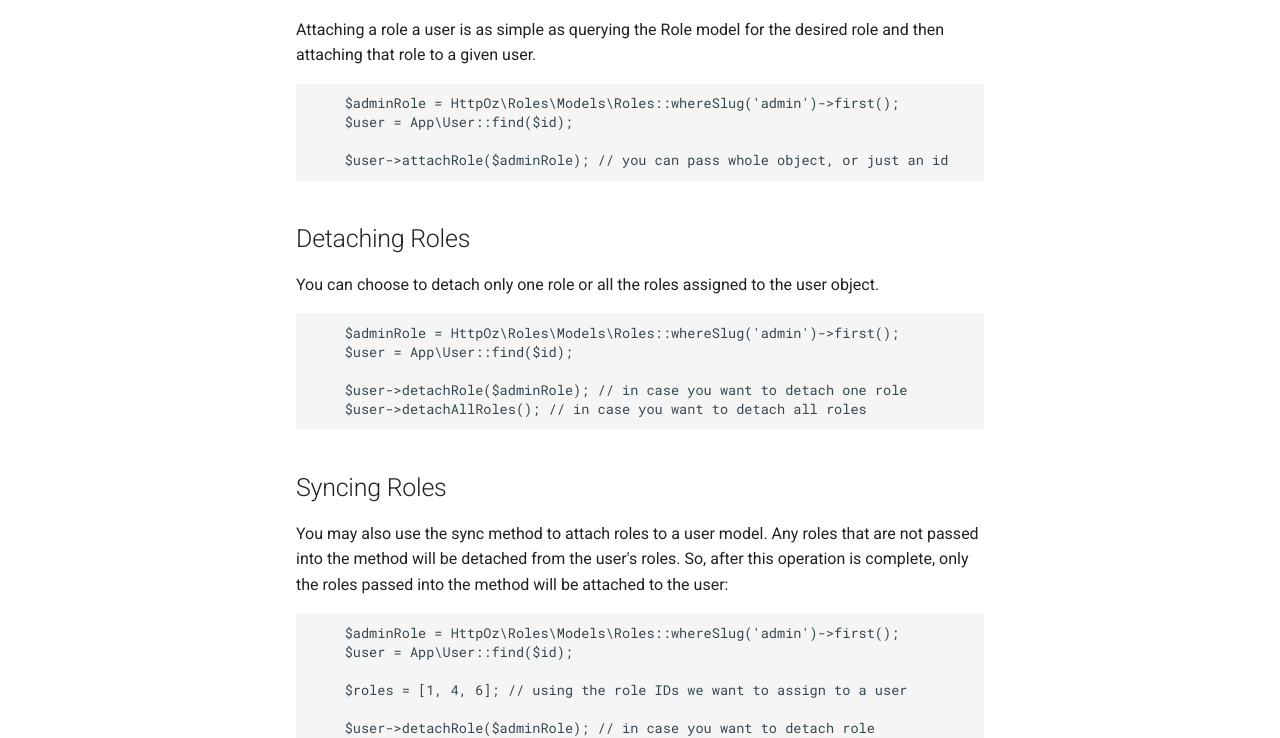
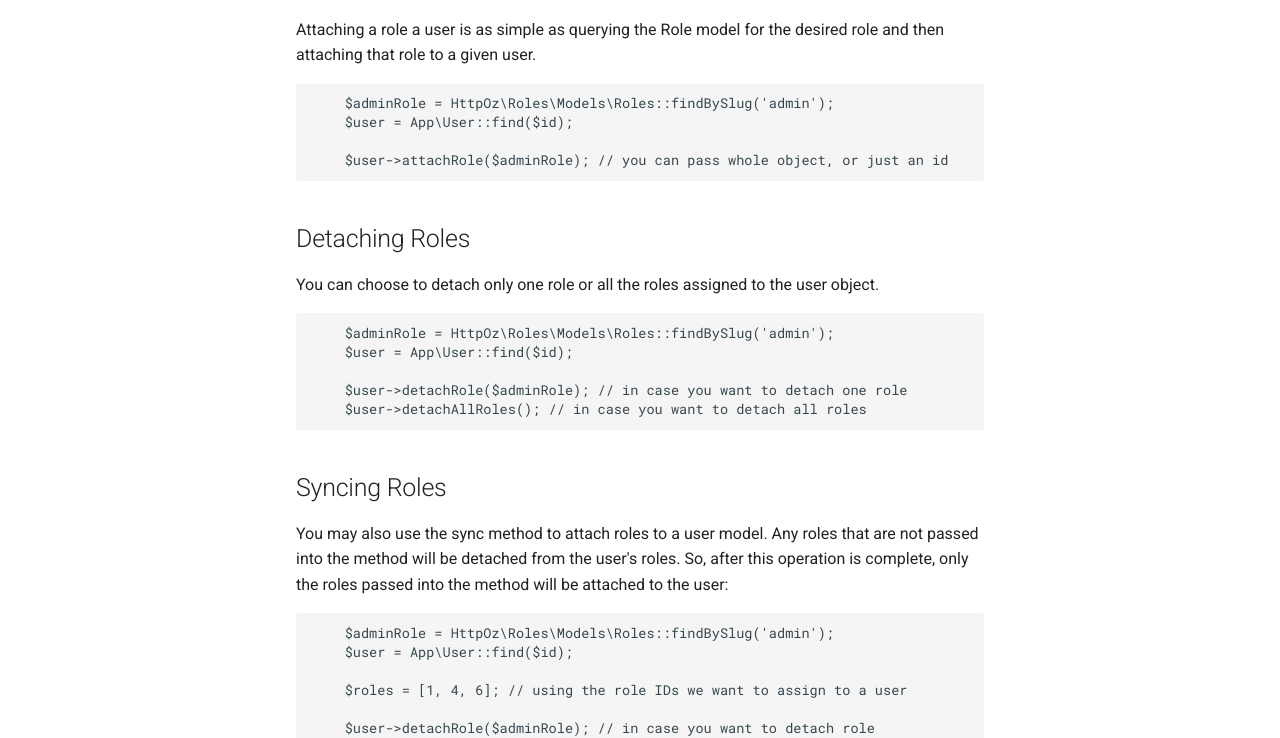
Before and after one commit to httpoz/roles, an MkDocs documentation site: the page built from docs/roles/managing-roles.md, in a window 1280 px wide and 1265 px high. Shown: the part 409-1147 px from the top of the window. Built offline with MkDocs 1.6.1 and Material for MkDocs 9.7.7, drawn with Linux system fonts in a browser that asks for light colours; comment, search, counter and statistics services are not loaded; old or Windows-style settings are respelled for this version of MkDocs.

Commit message:
documented findBySlug method

````diff
--- a/docs/roles/managing-roles.md
+++ b/docs/roles/managing-roles.md
@@ -6,7 +6,7 @@ There are multiple ways to work with your roles once you have created them. This
 ## Attaching Roles
 Attaching a role a user is as simple as querying the Role model for the desired role and then attaching that role to a given user.
 ```php
-    $adminRole = HttpOz\Roles\Models\Roles::whereSlug('admin')->first();
+    $adminRole = HttpOz\Roles\Models\Roles::findBySlug('admin');
     $user = App\User::find($id);
 
     $user->attachRole($adminRole); // you can pass whole object, or just an id
@@ -15,7 +15,7 @@ Attaching a role a user is as simple as querying the Role model for the desired
 ## Detaching Roles
 You can choose to detach only one role or all the roles assigned to the user object.
 ```php
-    $adminRole = HttpOz\Roles\Models\Roles::whereSlug('admin')->first();
+    $adminRole = HttpOz\Roles\Models\Roles::findBySlug('admin');
     $user = App\User::find($id);
 
     $user->detachRole($adminRole); // in case you want to detach one role
@@ -25,7 +25,7 @@ You can choose to detach only one role or all the roles assigned to the user obj
 ## Syncing Roles
 You may also use the sync method to attach roles to a user model. Any roles that are not passed into the method will be detached from the user's roles. So, after this operation is complete, only the roles passed into the method will be attached to the user:
 ```php
-    $adminRole = HttpOz\Roles\Models\Roles::whereSlug('admin')->first();
+    $adminRole = HttpOz\Roles\Models\Roles::findBySlug('admin');
     $user = App\User::find($id);
 
     $roles = [1, 4, 6]; // using the role IDs we want to assign to a user
````
Also changed, not shown: docs/roles/assigning-roles.md (+2 -2 lines), docs/roles/querying-roles.md (+1 -1 lines), 1 other file.
